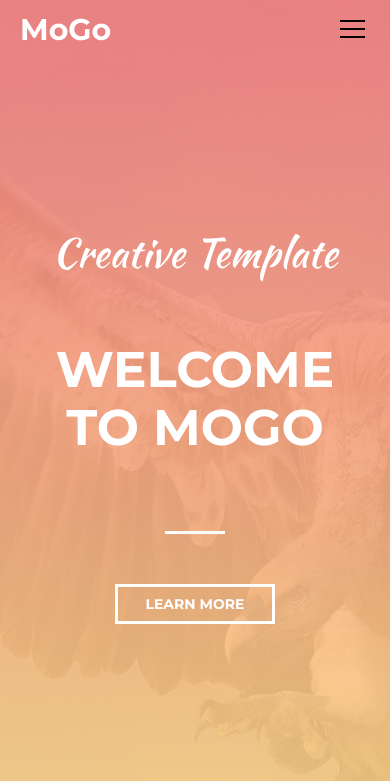
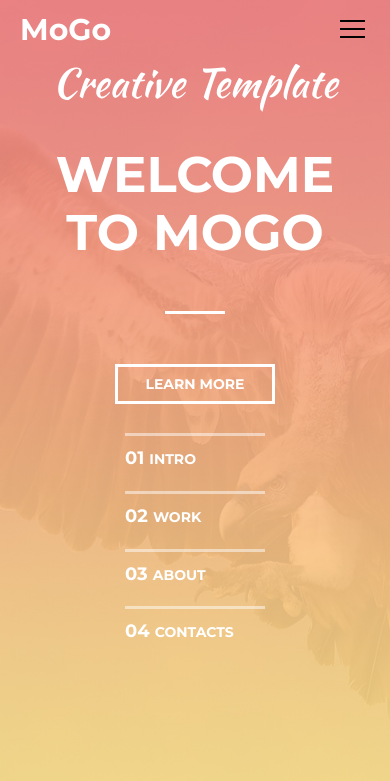
Before and after one commit to SlavkaHitriy/Mogo, a website: page app/index.html in a window 390 px wide. Shown: the top 781 px of the page. Drawn offline with nearby package versions, Linux system fonts and the light colour scheme; files that its build step writes are made by us from their sources; files whose address does not match are found by name.

Commit message:
fixed header

```diff
--- a/app/scss/_media.scss
+++ b/app/scss/_media.scss
@@ -1,9 +1,14 @@
 @media (max-width: 1240px){
+   .header__inner .header__inner-scrolls{
+      display: flex;
+      flex-direction: column;
+   }
    .header__inner .header__inner-scrolls li+li {
       margin-left: 0;
    }
    .header__inner .header__inner-scrolls li {
-      max-width: 50%;
+      max-width: 25%;
+      padding: 12px 0;
    }
    .work__box .work__item {
       margin-right: 10px;
@@ -150,6 +155,14 @@
       max-width: 40%;
       margin-bottom: 40px;
    }
+   .header__inner .header__inner-scrolls{
+      bottom: -100px;
+      flex-direction: row;
+      justify-content: space-between;
+   }
+   .header__inner .header__inner-scrolls li{
+      max-width: 20%;
+   }
 }
 @media (max-width: 800px){
    .statistics ul li span {
@@ -187,6 +200,14 @@
    .blog__item {
       max-width: 50%;
       margin-bottom: 40px;
+   }
+}
+@media (max-width: 751px){
+   .header__inner .header__inner-scrolls{
+      flex-wrap: wrap;
+   }
+   .header__inner .header__inner-scrolls li{
+      max-width: 40%;
    }
 }
 @media (max-width: 680px){
@@ -365,4 +386,13 @@
    .header__menu nav .menu-list a {
       padding: 10px 0;
    }
+   .header__inner .header__inner-scrolls{
+      flex-direction: column;
+      justify-content: center;
+      align-items: center;
+      bottom: -150px;
+   }
+   .header__inner .header__inner-scrolls li + li{
+      margin-top: 10px;
+   }
 }
--- a/app/scss/style.scss
+++ b/app/scss/style.scss
@@ -8,6 +8,7 @@
     background-repeat: no-repeat;
     background-size: cover;
     background-position: center;
+    height: 100vh;
 }
 .header__menu{
     display: flex;
@@ -88,18 +89,19 @@
     display: flex;
     flex-direction: column;
     align-items: center;
+    position: relative;
+    padding-bottom: 100px;
     .header__inner-subtitle{
-        font-size: 72px;
+        font-size: 68px;
         font-family: $kaus;
-        margin-bottom: 65px;
+        margin-bottom: 40px;
         font-weight: 400;
-        margin-top: 170px;
     }
     .header__inner-title{
-        font-size: 150px;
+        font-size: 135px;
         max-width: 815px;
         text-transform: uppercase;
-        margin-bottom: 75px;
+        margin-bottom: 50px;
     }
     .header__inner-line{
         width: 60px;
@@ -117,7 +119,6 @@
         align-items: center;
         text-transform: uppercase;
         font-size: 14px;
-        margin-bottom: 160px;
         transition: all .3s;
         &:hover{
             background-color: #fff;
@@ -125,6 +126,8 @@
         }
     }
     .header__inner-scrolls{
+        position: absolute;
+        bottom: 0;
         width: 100%;
         li{
             max-width: 270px;
--- a/gulpfile.js
+++ b/gulpfile.js
@@ -22,7 +22,8 @@ gulp.task('style', function(){
     return gulp.src([
         'node_modules/normalize.css/normalize.css',
         'node_modules/slick-carousel/slick/slick.css',
-        'node_modules/magnific-popup/dist/magnific-popup.css'
+        'node_modules/magnific-popup/dist/magnific-popup.css',
+        'node_modules/@fancyapps/fancybox/dist/jquery.fancybox.css'
     ])
            .pipe(concat('libs.min.css'))
            .pipe(cssmin())
@@ -32,7 +33,8 @@ gulp.task('style', function(){
 gulp.task('script', function(){
     return gulp.src([
         'node_modules/slick-carousel/slick/slick.js',
-        'node_modules/magnific-popup/dist/jquery.magnific-popup.js'
+        'node_modules/magnific-popup/dist/jquery.magnific-popup.js',
+        'node_modules/@fancyapps/fancybox/dist/jquery.fancybox.js'
     ])
            .pipe(concat('libs.min.js'))
            .pipe(uglify())
--- a/package.json
+++ b/package.json
@@ -22,6 +22,7 @@
     "slick-carousel": "^1.8.1"
   },
   "dependencies": {
+    "@fancyapps/fancybox": "^3.5.7",
     "magnific-popup": "^1.1.0"
   }
 }
```
Also changed, not shown: app/css/libs.min.css, app/css/style.min.css, app/js/libs.min.js, 1 other file.
